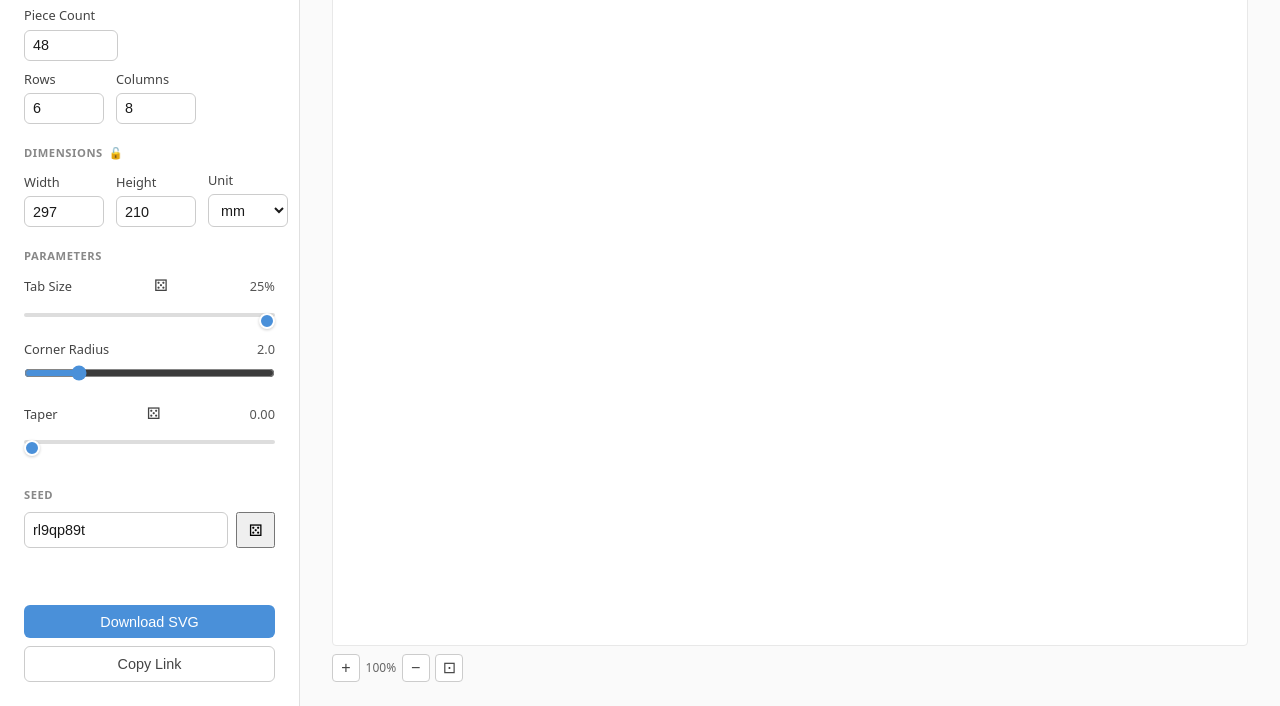
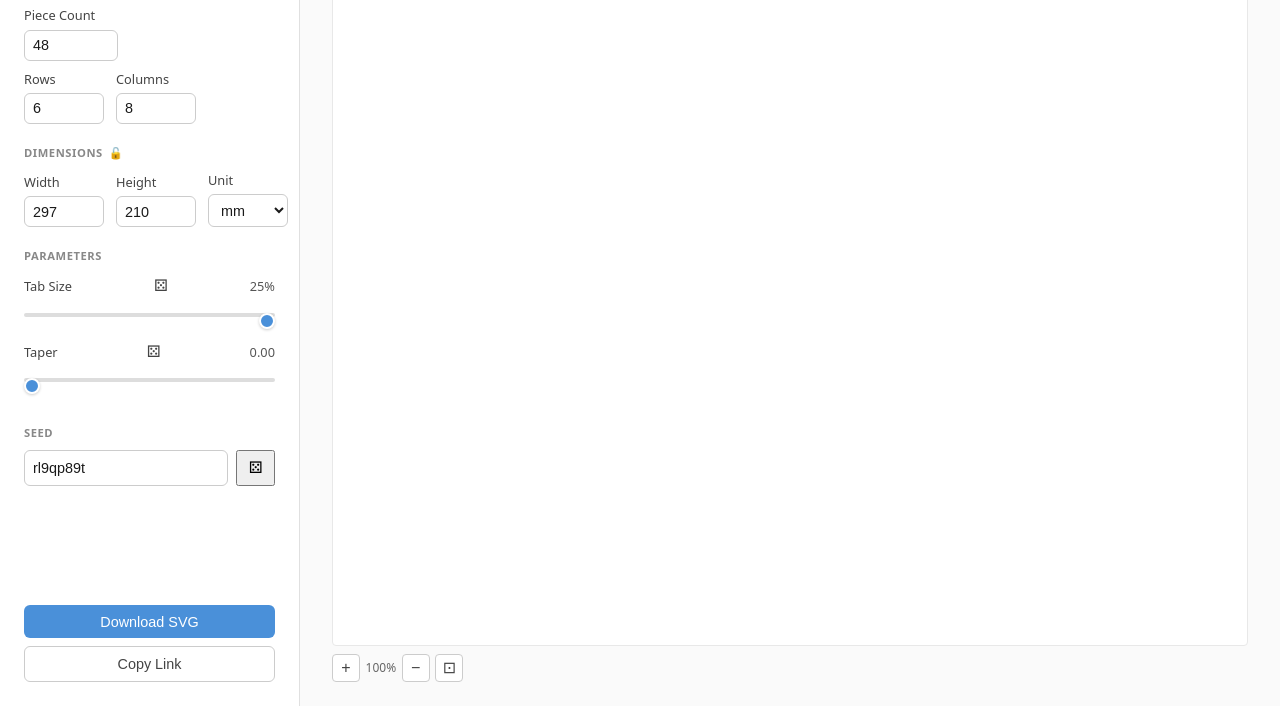
Before and after one commit to Shadow-Puppet/JigsawGenerator, a website built with Vite: page web/index.html in a window 1280 px wide. Shown: the part 94-800 px from the top of the page. Built offline with nearby package versions, Linux system fonts and the light colour scheme; what puzzle-wasm would draw is missing.

Commit message:
feat(17-1): remove radius slider from UI and rebuild WASM
- Delete corner radius slider group from index.html
- Remove radiusSlider, radiusReadout declarations from main.ts
- Remove border field from buildConfig()
- Remove radius URL param from loadFromURL() and updateURL()
- Remove radiusReadout update from updateReadouts()
- Remove radiusSlider from sliders event listener array
- WASM rebuilt with border-free config (pkg gitignored)

```diff
--- a/web/index.html
+++ b/web/index.html
@@ -70,13 +70,6 @@
                 <input type="range" id="tab-max" min="0.15" max="0.25" step="0.01" value="0.25" class="range-max" style="display:none" />
               </div>
             </div>
-            <div class="slider-group">
-              <div class="slider-label">
-                <label for="radius">Corner Radius</label>
-                <span class="readout" id="radius-readout">2.0</span>
-              </div>
-              <input type="range" id="radius" min="0" max="10" step="0.1" value="2" />
-            </div>
             <div class="slider-group" id="taper-group">
               <div class="slider-label">
                 <label for="taper">Taper</label>
--- a/web/src/main.ts
+++ b/web/src/main.ts
@@ -18,14 +18,12 @@ let heightInput: HTMLInputElement;
 let unitSelect: HTMLSelectElement;
 let tabSlider: HTMLInputElement;
 let taperSlider: HTMLInputElement;
-let radiusSlider: HTMLInputElement;
 let seedInput: HTMLInputElement;
 let pieceCount: HTMLElement;
 let errorDisplay: HTMLElement;
 
 let tabReadout: HTMLElement;
 let taperReadout: HTMLElement;
-let radiusReadout: HTMLElement;
 let tabRandomize: HTMLInputElement;
 let tabMaxSlider: HTMLInputElement;
 let taperRandomize: HTMLInputElement;
@@ -93,7 +91,6 @@ function buildConfig(): object {
     height: parseFloat(heightInput.value),
     unit: unitSelect.value,
     tab: tabConfig,
-    border: { corner_radius: parseFloat(radiusSlider.value) },
     seed: seedInput.value,
   };
 }
@@ -111,7 +108,6 @@ function loadFromURL(): boolean {
   const unitParam = params.get("unit") ?? "mm";
   const unit = unitParam === "in" ? "Inches" : "Millimeters";
   const tab = Math.max(0.15, Math.min(0.25, parseInt(params.get("tab") ?? "25", 10) / 100));
-  const radius = parseFloat(params.get("radius") ?? "2");
   const taperUser = parseInt(params.get("taper") ?? "0", 10) / 100;
   const taper = Math.max(0, Math.min(1, taperUser));
   const seed = params.get("seed") ?? "";
@@ -123,7 +119,6 @@ function loadFromURL(): boolean {
   unitSelect.value = unit;
   tabSlider.value = String(tab);
   taperSlider.value = String(taper);
-  radiusSlider.value = String(radius);
   seedInput.value = seed || randomSeed();
 
   // Restore randomize state
@@ -146,7 +141,6 @@ function loadFromURL(): boolean {
 function updateURL(): void {
   const config = buildConfig() as Record<string, unknown>;
   const tabObj = config.tab as Record<string, number>;
-  const borderObj = config.border as { corner_radius: number };
   const params = new URLSearchParams();
   params.set("rows", String(config.rows));
   params.set("cols", String(config.cols));
@@ -155,7 +149,6 @@ function updateURL(): void {
   params.set("unit", config.unit === "Inches" ? "in" : "mm");
   params.set("tab", String(Math.round(tabObj.size_pct * 100)));
   params.set("taper", String(Math.round(parseFloat(taperSlider.value) * 100)));
-  params.set("radius", String(borderObj.corner_radius));
   params.set("seed", String(config.seed));
   if (tabRandomize.checked) {
     params.set("tabr", "1");
@@ -476,7 +469,6 @@ function updateReadouts(): void {
   } else {
     taperReadout.textContent = parseFloat(taperSlider.value).toFixed(2);
   }
-  radiusReadout.textContent = parseFloat(radiusSlider.value).toFixed(1);
   updateRangeHighlight(tabSlider, tabMaxSlider, tabTrack, tabRandomize.checked);
   updateRangeHighlight(taperSlider, taperMaxSlider, taperTrack, taperRandomize.checked);
 }
@@ -753,14 +745,12 @@ async function main(): Promise<void> {
   unitSelect = document.getElementById("unit") as HTMLSelectElement;
   tabSlider = document.getElementById("tab") as HTMLInputElement;
   taperSlider = document.getElementById("taper") as HTMLInputElement;
-  radiusSlider = document.getElementById("radius") as HTMLInputElement;
   seedInput = document.getElementById("seed") as HTMLInputElement;
   pieceCount = document.getElementById("piece-count")!;
   errorDisplay = document.getElementById("error-display")!;
 
   tabReadout = document.getElementById("tab-readout")!;
   taperReadout = document.getElementById("taper-readout")!;
-  radiusReadout = document.getElementById("radius-readout")!;
   tabRandomize = document.getElementById("tab-randomize") as HTMLInputElement;
   tabMaxSlider = document.getElementById("tab-max") as HTMLInputElement;
   taperRandomize = document.getElementById("taper-randomize") as HTMLInputElement;
@@ -847,7 +837,7 @@ async function main(): Promise<void> {
   });
 
   // Range sliders — update readout + regenerate
-  const sliders = [tabSlider, taperSlider, radiusSlider];
+  const sliders = [tabSlider, taperSlider];
   for (const slider of sliders) {
     slider.addEventListener("input", () => {
       // When randomize is on, clamp min <= max
```
